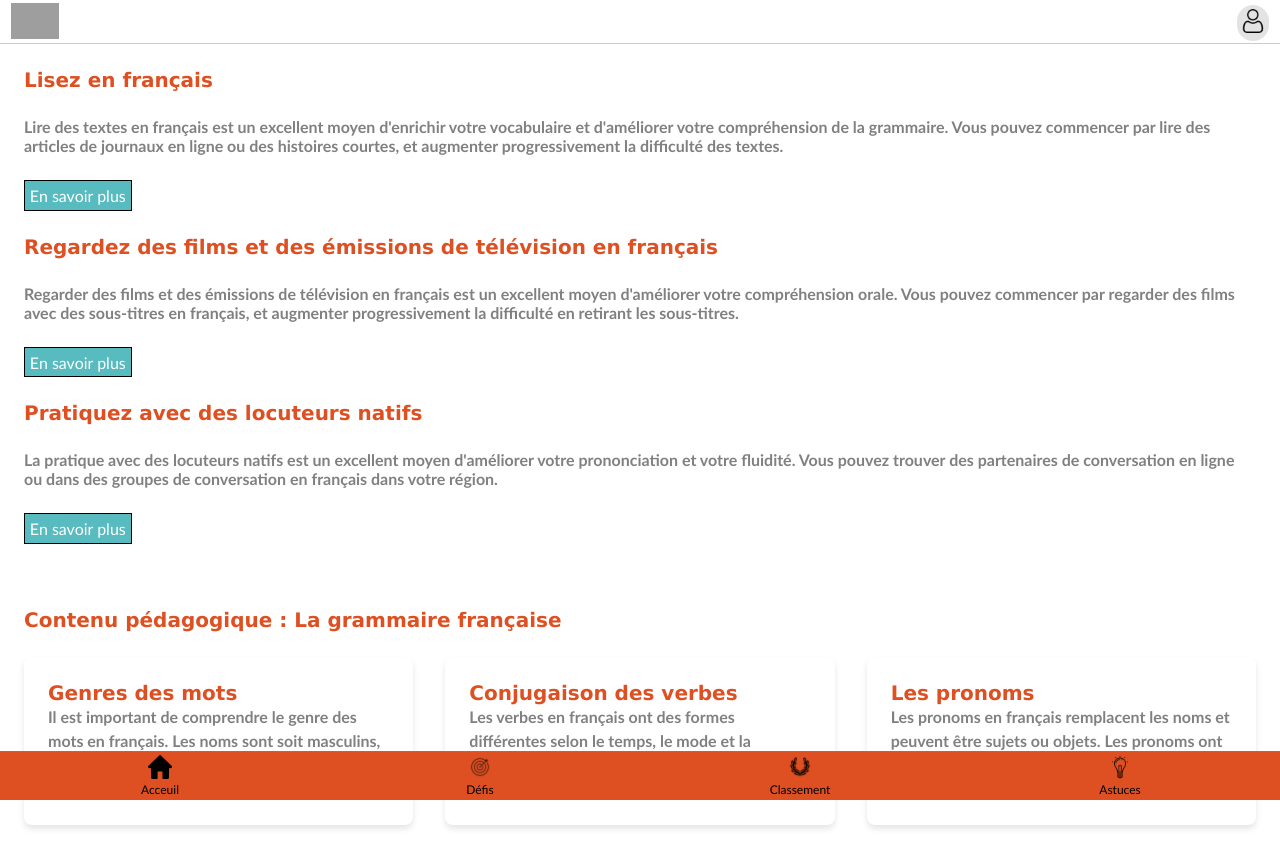
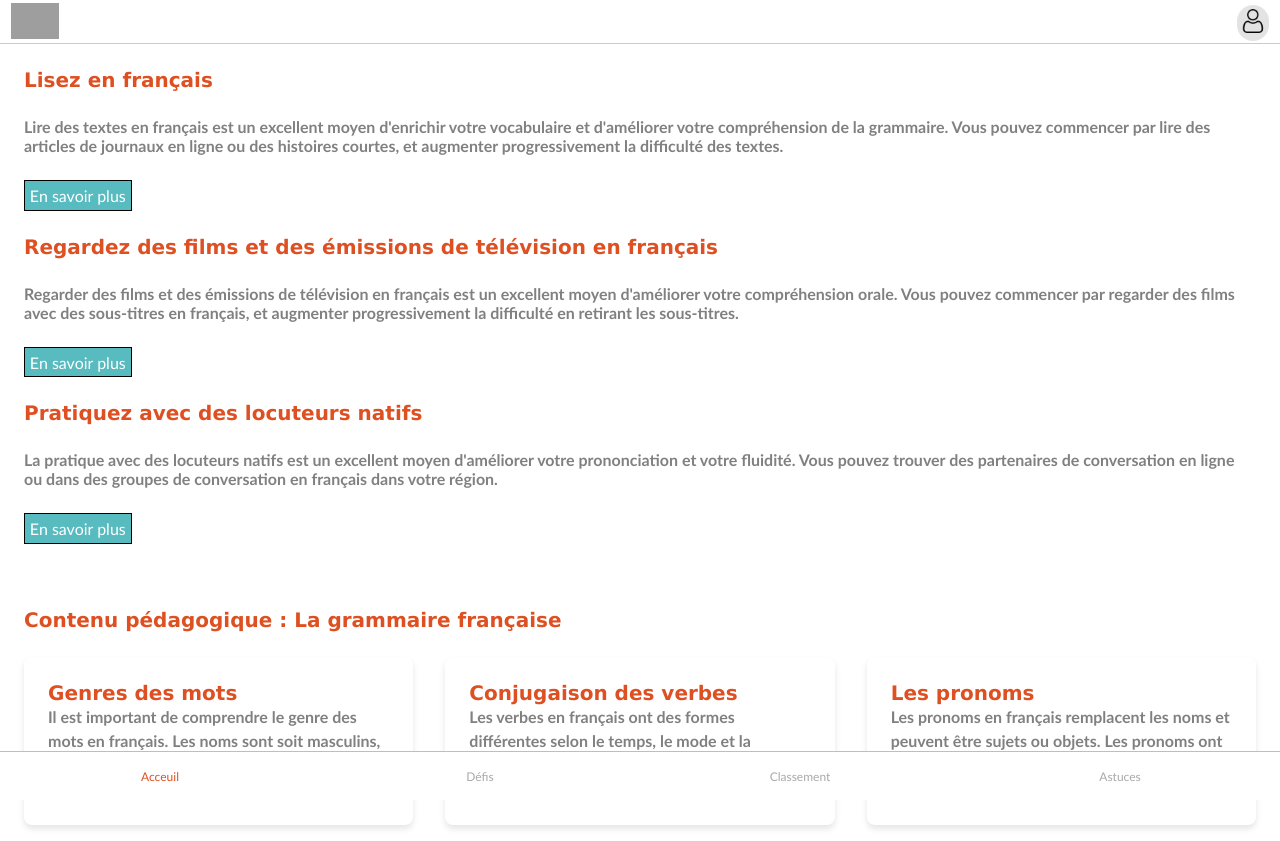
Before and after one commit to Himeurfarid/Sankliche, a React (Vite) app in the folder frontend/: page /tips in a window 1280 px wide. Built offline with nearby package versions, Linux system fonts and the light colour scheme; grey boxes are pictures that could not be loaded.

Commit message:
javascript css navbar

```diff
--- a/frontend/src/components/Footer.jsx
+++ b/frontend/src/components/Footer.jsx
@@ -1,66 +1,46 @@
-import { Link } from "react-router-dom";
 import React, { useState } from "react";
-import home from "../assets/acceuil.png";
-import home2 from "../assets/home2.png";
-import target from "../assets/target.png";
-import target2 from "../assets/target2.png";
-import classement from "../assets/classement.png";
-import classement2 from "../assets/classement2.png";
-import tips from "../assets/tips.png";
-import tips2 from "../assets/tips2.png";
 import "../styles/Footer.css";
 
 function Footer() {
-  const [homeIcon, setHomeIcon] = useState(home);
-  const [targetIcon, setTargetIcon] = useState(target);
-  const [classementIcon, setClassementIcon] = useState(classement);
+  const [activeNavItem, setActiveNavItem] = useState("home");
 
-  const handleHomeClick = () => {
-    setHomeIcon(home2);
-  };
-
-  const handleTargetClick = () => {
-    setTargetIcon(target2);
-  };
-
-  const handleClassementClick = () => {
-    setClassementIcon(classement2);
-  };
-
-  const [tipsIcon, setTipsIcon] = useState(tips);
-  const handleTipsClick = () => {
-    setTipsIcon(tips2);
+  const handleNavItemClick = (itemId) => {
+    setActiveNavItem(itemId);
   };
 
   return (
     <div className="footer">
-      <button className="button-nav" type="button" onClick={handleHomeClick}>
-        <Link to="/">
-          <img src={homeIcon} alt="home" className="home-is-active" />
-          <p>Acceuil</p>
-        </Link>
-      </button>
-      <button className="button-nav" type="button" onClick={handleTargetClick}>
-        <Link to="/challenges">
-          <img src={targetIcon} alt="target" className="target" />
-          <p>Défis</p>
-        </Link>
+      <button
+        type="button"
+        className={activeNavItem === "home" ? "button-nav" : "button-nav-not"}
+        onClick={() => handleNavItemClick("home")}
+      >
+        <p>Acceuil</p>
       </button>
       <button
-        className="button-nav"
         type="button"
-        onClick={handleClassementClick}
+        className={activeNavItem === "defis" ? "button-nav" : "button-nav-not"}
+        onClick={() => handleNavItemClick("defis")}
       >
-        <Link to="/classement">
-          <img src={classementIcon} alt="classement" className="classement" />
-          <p>Classement</p>
-        </Link>
+        <p>Défis</p>
       </button>
-      <button className="button-nav" type="button" onClick={handleTipsClick}>
-        <Link to="/tips">
-          <img src={tipsIcon} alt="tips" className="tips" />
-          <p>Astuces</p>
-        </Link>
+      <button
+        type="button"
+        className={
+          activeNavItem === "classement" ? "button-nav" : "button-nav-not"
+        }
+        onClick={() => handleNavItemClick("classement")}
+      >
+        <p>Classement</p>
+      </button>
+      <button
+        type="button"
+        className={
+          activeNavItem === "button-tips" ? "button-nav" : "button-nav-not"
+        }
+        onClick={() => handleNavItemClick("button-tips")}
+      >
+        <p>Astuces</p>
       </button>
     </div>
   );
--- a/frontend/src/styles/Footer.css
+++ b/frontend/src/styles/Footer.css
@@ -7,6 +7,9 @@ body {
   height: 100%;
 }
 
+a {
+  all: unset;
+}
 .footer {
   display: grid;
   grid-template-columns: 1fr 1fr 1fr 1fr;
@@ -15,33 +18,40 @@ body {
   bottom: 0;
   left: 0;
   right: 0;
-  background-color: #de5021;
+  background-color: white;
   cursor: pointer;
   font-size: 12px;
   font-family: "Gill Sans", "Gill Sans MT", Calibri, "Trebuchet MS", sans-serif;
   border-top: rgba(128, 128, 128, 0.511) 1px solid;
 }
 
-.home-is-active {
+.home {
   max-width: 24px;
-  color: white;
 }
-.home-isnot-active {
-  max-width: 20px;
-  color: grey;
-}
+
 .target {
   max-width: 24px;
 }
+
 .classement {
   max-width: 24px;
 }
+
 .tips {
   max-width: 24px;
 }
+
 .button-nav {
-  background-color: #de5021;
+  cursor: pointer;
+  min-height: 3rem;
+  align-items: center;
+  text-align: center;
+  color: #de5021;
+}
+
+.button-nav-not {
   cursor: pointer;
   min-height: 3rem;
   text-align: center;
+  color: rgba(128, 128, 128, 0.674);
 }
```
Also changed, not shown: frontend/src/assets/acceuil.png (deleted).
